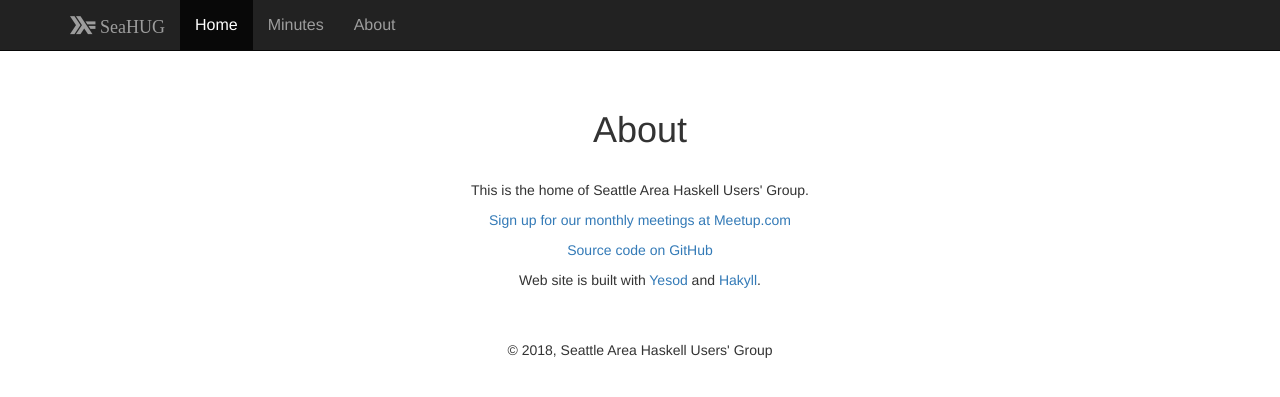
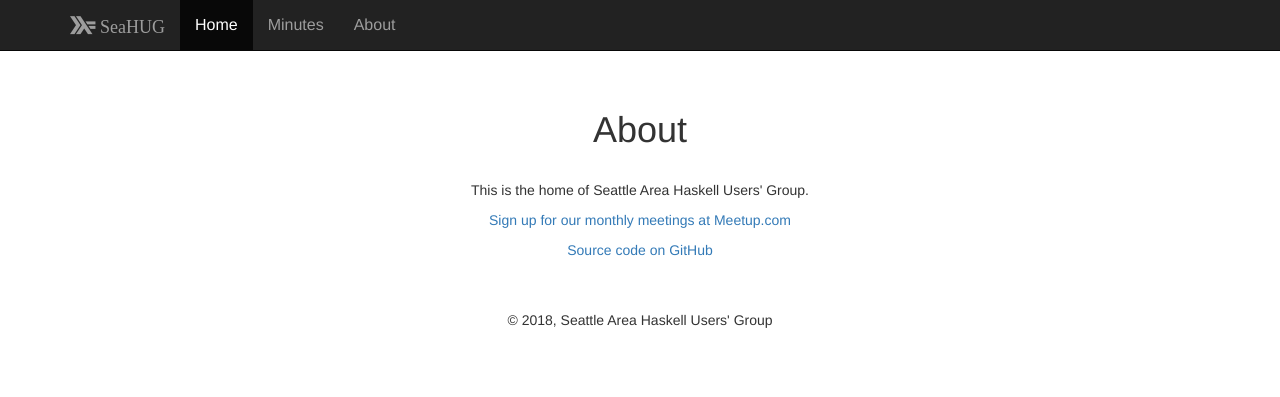
Before and after one commit to seahug/seahug.github.io, a Jekyll site: the page built from about.html, in a window 1280 px wide. Shown: the top 397 px of the page. Built offline with Jekyll 4.4.1, drawn with Linux system fonts in a browser that asks for light colours; nearby versions of some CDN libraries.

```diff
--- a/about.html
+++ b/about.html
@@ -5,5 +5,4 @@ layout: default
 <h1>About</h1>
 <p>This is the home of Seattle Area Haskell Users' Group.</p>
 <p><a href="http://www.meetup.com/seahug/">Sign up for our monthly meetings at Meetup.com</a></p>
-<p><a href="https://github.com/seahug/seattlehaskell-org">Source code on GitHub</a></p>
-<p>Web site is built with <a href="http://www.yesodweb.com/">Yesod</a> and <a href="https://jaspervdj.be/hakyll/">Hakyll</a>.</p>
+<p><a href="https://github.com/seahug/seahug.github.io">Source code on GitHub</a></p>
```
